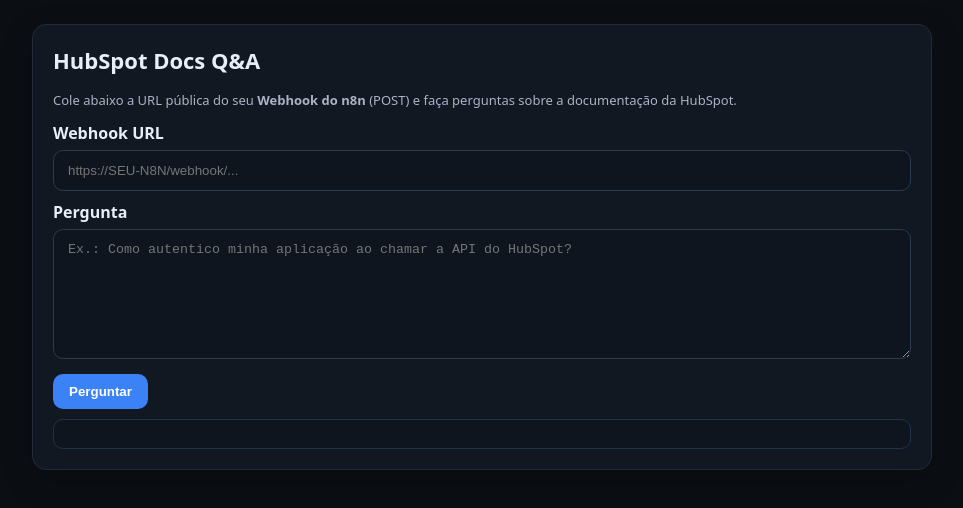
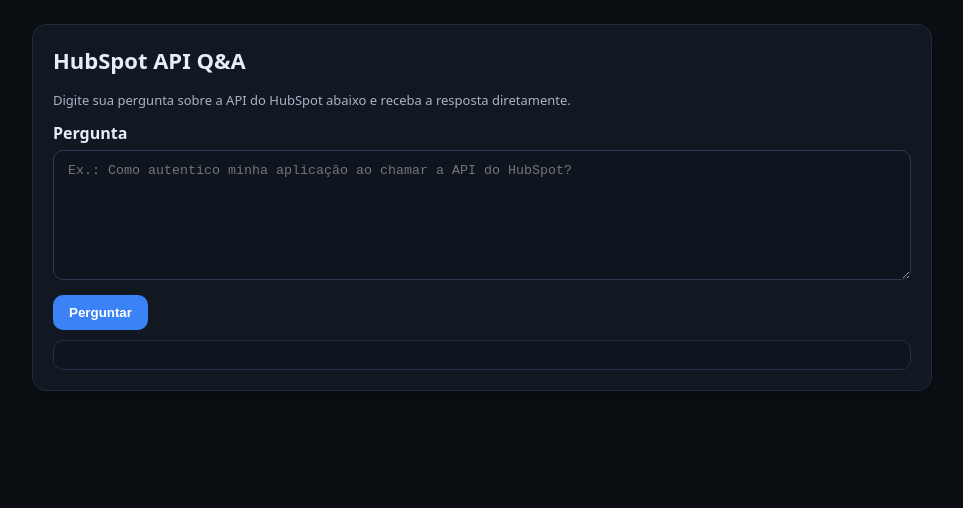
Before and after one commit to GiPalotta/hubspot-qa, a plain HTML site: page index.html in a window 1280 px wide. Both pictures are taken after a click on the button "Perguntar". Shown: the whole page, without its empty margins (158-1121 px from the left). Drawn offline with Linux system fonts and the light colour scheme.

Commit message:
Add files via upload

```diff
--- a/index.html
+++ b/index.html
@@ -3,15 +3,14 @@
 <head>
   <meta charset="utf-8" />
   <meta name="viewport" content="width=device-width, initial-scale=1" />
-  <title>HubSpot Docs Q&A</title>
+  <title>HubSpot API Q&A</title>
   <style>
     *{box-sizing:border-box}
     body{font-family:system-ui,-apple-system,Segoe UI,Roboto,Ubuntu; margin:0; padding:24px; background:#0b0f14; color:#e6eef8}
     h1{font-size:22px; margin:0 0 16px}
     .card{max-width:900px; margin:0 auto; background:#121822; border:1px solid #1f2a3a; border-radius:14px; padding:20px; box-shadow:0 10px 30px rgba(0,0,0,.25)}
     label{display:block; font-weight:600; margin:10px 0 6px}
-    input[type=text], input[type=url], textarea{width:100%; padding:12px 14px; border-radius:10px; border:1px solid #2b3a52; background:#0e151f; color:#e6eef8}
-    textarea{min-height:130px; resize:vertical}
+    textarea{width:100%; padding:12px 14px; border-radius:10px; border:1px solid #2b3a52; background:#0e151f; color:#e6eef8; min-height:130px; resize:vertical}
     button{padding:10px 16px; border-radius:10px; border:0; background:#3b82f6; color:white; font-weight:600; cursor:pointer}
     button[disabled]{opacity:.6; cursor:not-allowed}
     .muted{color:#a8b3c7; font-size:13px}
@@ -23,11 +22,8 @@
 </head>
 <body>
   <div class="card">
-    <h1>HubSpot Docs Q&amp;A</h1>
-    <p class="muted">Cole abaixo a URL pública do seu <strong>Webhook do n8n</strong> (POST) e faça perguntas sobre a documentação da HubSpot.</p>
-
-    <label for="endpoint">Webhook URL</label>
-    <input type="url" id="endpoint" placeholder="https://SEU-N8N/webhook/..." />
+    <h1>HubSpot API Q&amp;A</h1>
+    <p class="muted">Digite sua pergunta sobre a API do HubSpot abaixo e receba a resposta diretamente.</p>
 
     <label for="question">Pergunta</label>
     <textarea id="question" placeholder="Ex.: Como autentico minha aplicação ao chamar a API do HubSpot?"></textarea>
@@ -41,25 +37,24 @@
   </div>
 
 <script>
-  const endpointInput = document.getElementById('endpoint');
+  const WEBHOOK_URL = "https://n8n.heavensttwr.com.br/webhook/015bf0b0-754d-42d7-a1ce-a216b4136d48";
+
   const qInput = document.getElementById('question');
   const askBtn = document.getElementById('askBtn');
   const out = document.getElementById('answer');
   const status = document.getElementById('status');
 
   async function ask() {
-    const url = endpointInput.value.trim();
     const question = qInput.value.trim();
     out.textContent = '';
     status.textContent = '';
-    if (!url) { alert('Informe a URL do webhook do n8n.'); return; }
     if (!question) { alert('Escreva uma pergunta.'); return; }
 
     askBtn.disabled = true;
     status.textContent = 'Enviando...';
 
     try {
-      const res = await fetch(url, {
+      const res = await fetch(WEBHOOK_URL, {
         method: 'POST',
         headers: { 'Content-Type': 'application/json' },
         body: JSON.stringify({ question })
```
